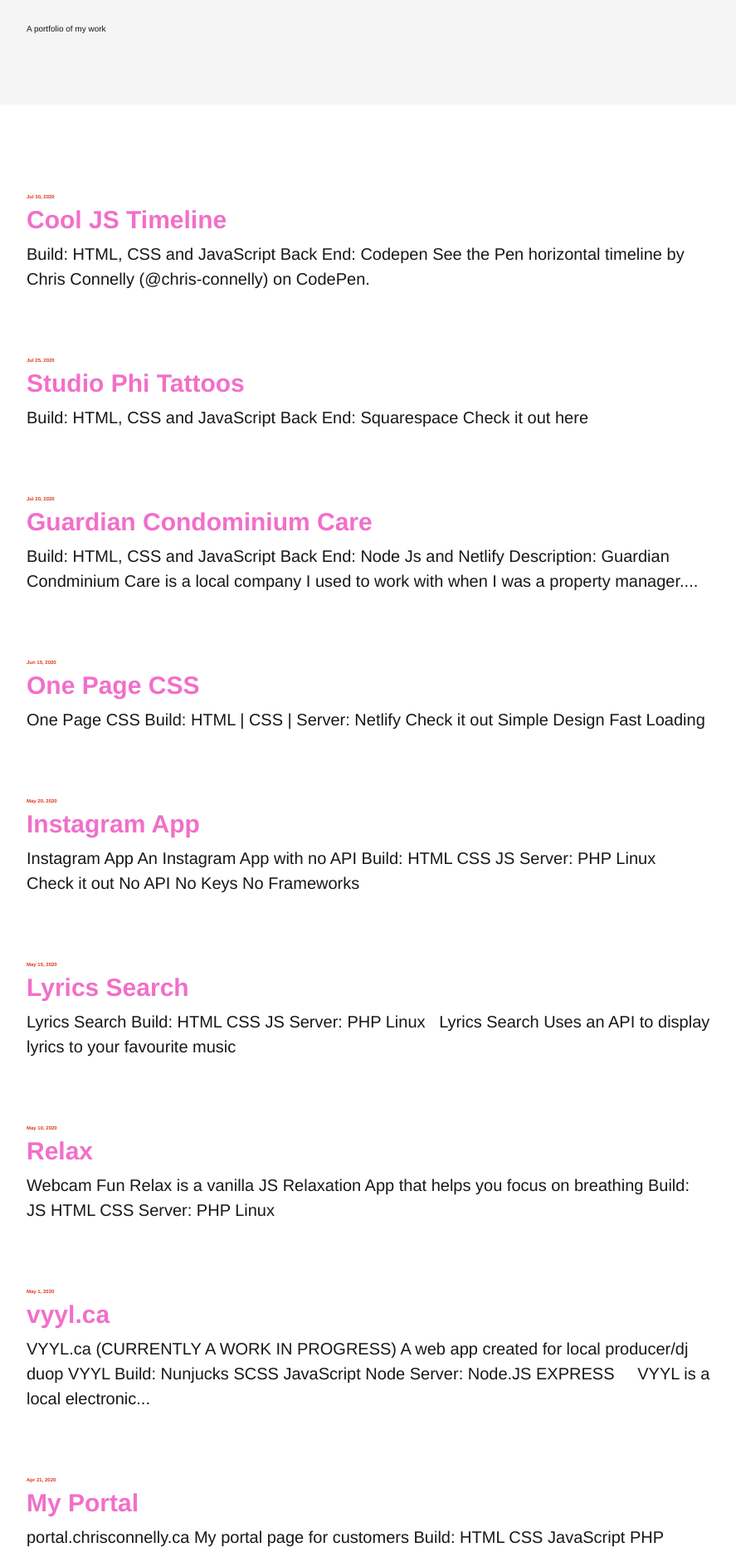
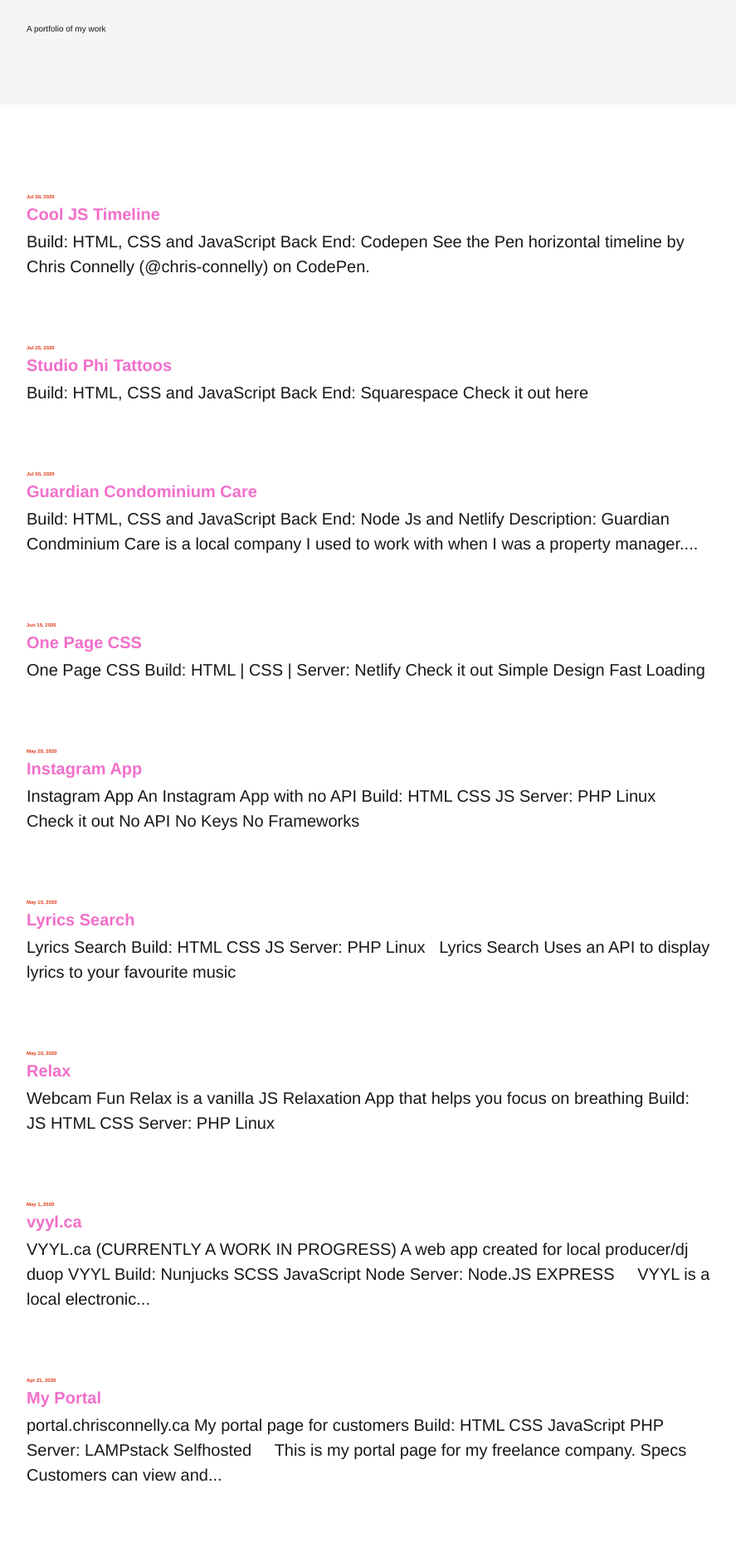
Before and after one commit to teamallnighter/portfolio, a Jekyll site: the page built from index.html, in a window 1280 px wide. Shown: the part 699-2569 px from the top of the page at 83% size, without its empty margins (112-999 px from the left). Built offline with Jekyll 4.4.1, drawn with Linux system fonts in a browser that asks for light colours; comment, search, counter and statistics services are not loaded.

Commit message:
SASS Fixes

```diff
--- a/_sass/_variables.scss
+++ b/_sass/_variables.scss
@@ -9,8 +9,8 @@ $prose-font-size: 20px;
 $h0-mobile: 64px;
 $h0-desktop: 128px;
 
-$h1-size: 30px !default;
-$h2-size: 22px !default;
+$h1-size: 20px !default;
+$h2-size: 17px !default;
 $h3-size: 14px !default;
 $h4-size: 10px !default;
 $h5-size: 6px !default;
```
Also changed, not shown: _sass/_variables.css (added).
